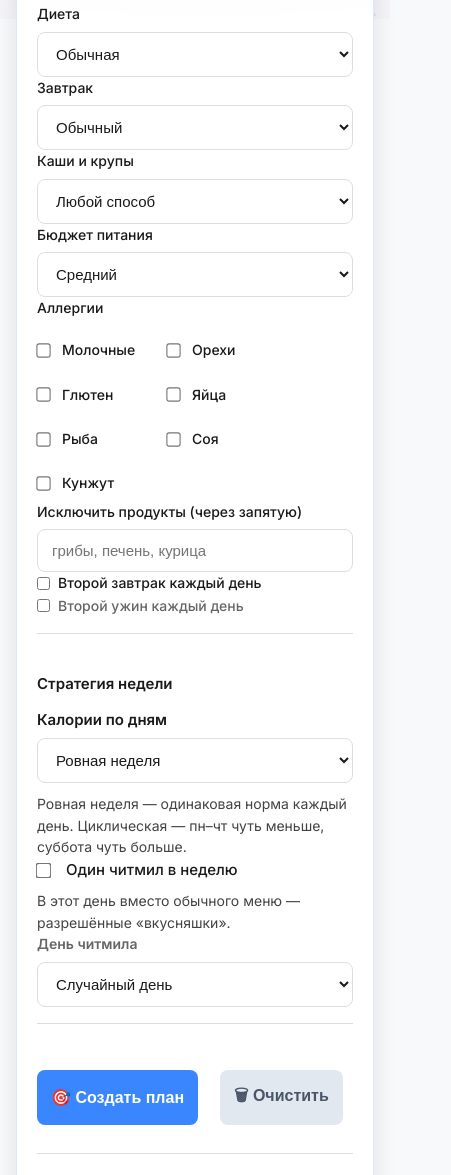
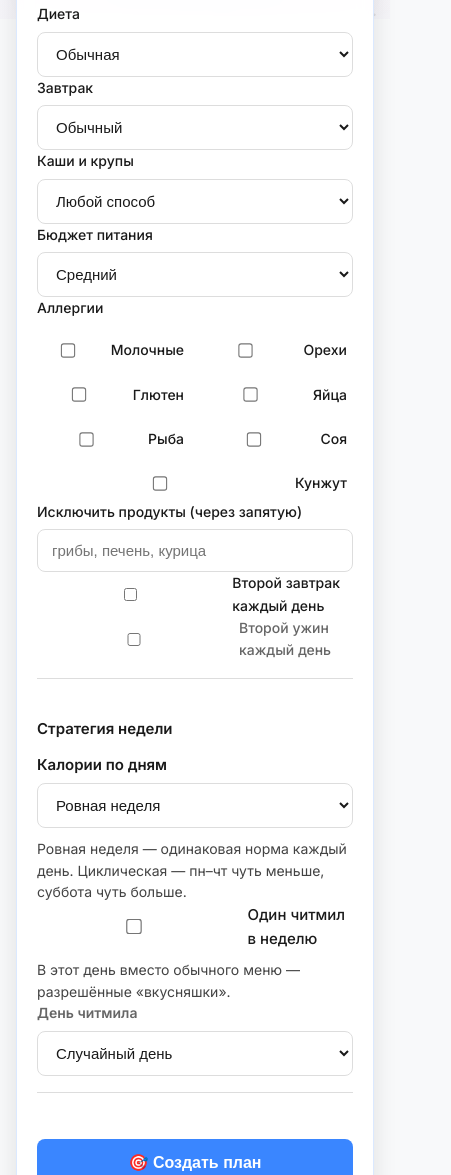
Before and after one commit to PavelZlyd/FitoPit_Web, a plain HTML site: page index.html in a window 390 px wide. Shown: the part 825-2000 px from the top of the page, 451 px wide, since content can reach past the window. Drawn offline with Linux system fonts and the light colour scheme.

Commit message:
Add files via upload

```diff
--- a/style.css
+++ b/style.css
@@ -194,6 +194,8 @@ header p {
 form {
   display: grid;
   gap: 16px;
+  width: 100%;
+  min-width: 0;
 }
 
 .form-group {
@@ -210,6 +212,9 @@ form {
 
 .form-group input,
 .form-group select {
+  width: 100%;
+  max-width: 100%;
+  min-width: 0;
   padding: 12px 14px;
   border: 1px solid var(--border);
   border-radius: 8px;
@@ -281,7 +286,6 @@ form button[type="submit"]:hover {
 form button[type="reset"] {
   background: #e2e8f0;
   color: #4a5568;
-  margin-left: 12px;
 }
 
 form button[type="reset"]:hover {
@@ -680,7 +684,29 @@ footer {
 
   .checkbox-item {
     font-size: 15px;
-    min-width: 120px;
+    min-width: 0;
+    flex: 1 1 45%;
+  }
+
+  .form-actions {
+    flex-direction: column;
+  }
+
+  .form-actions button {
+    width: 100%;
+    margin-top: 0;
+  }
+
+  .form-actions button[type="submit"] {
+    margin-top: 8px;
+  }
+
+  .user-recipe-form {
+    grid-template-columns: 1fr;
+  }
+
+  #cheatDay {
+    transform: none;
   }
 
   .meal-item {
@@ -855,6 +881,7 @@ footer {
   margin-bottom: 24px;
   padding-bottom: 16px;
   border-bottom: 1px solid var(--border);
+  min-width: 0;
 }
 
 .form-section.section-collapsed {
@@ -898,6 +925,7 @@ footer {
   line-height: 1.5;
   color: var(--text);
   opacity: 0.82;
+  overflow-wrap: break-word;
 }
 
 .profile-summary {
@@ -951,6 +979,9 @@ footer {
 
 .user-recipe-form input,
 .user-recipe-form select {
+  width: 100%;
+  max-width: 100%;
+  min-width: 0;
   padding: 10px;
   border: 1px solid var(--border);
   border-radius: 8px;
@@ -1093,6 +1124,12 @@ footer {
   display: flex;
   gap: 10px;
   flex-wrap: wrap;
+  width: 100%;
+}
+
+.form-actions button {
+  flex: 1 1 auto;
+  min-width: 0;
 }
 
 .booster-close {
```
